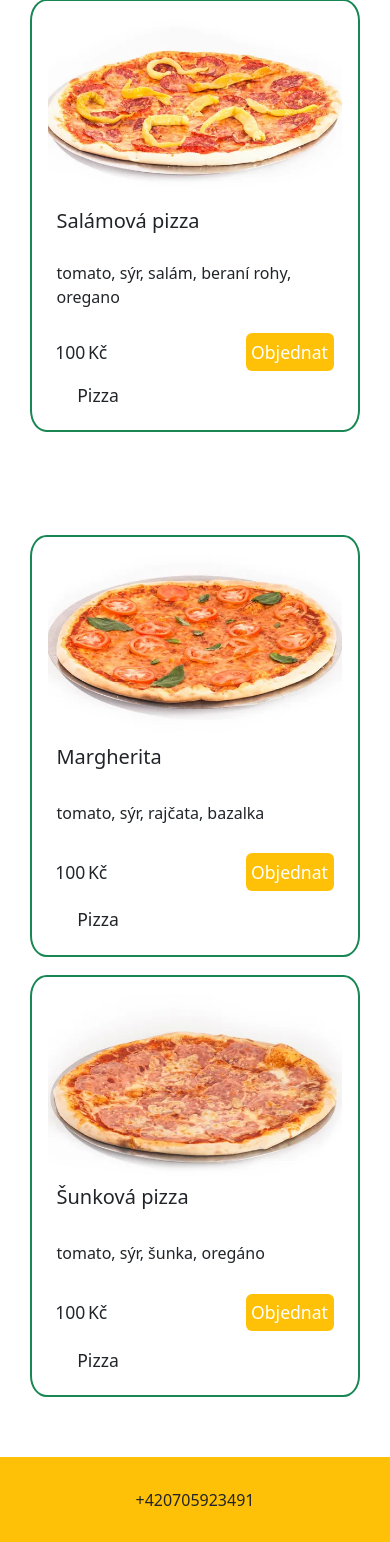
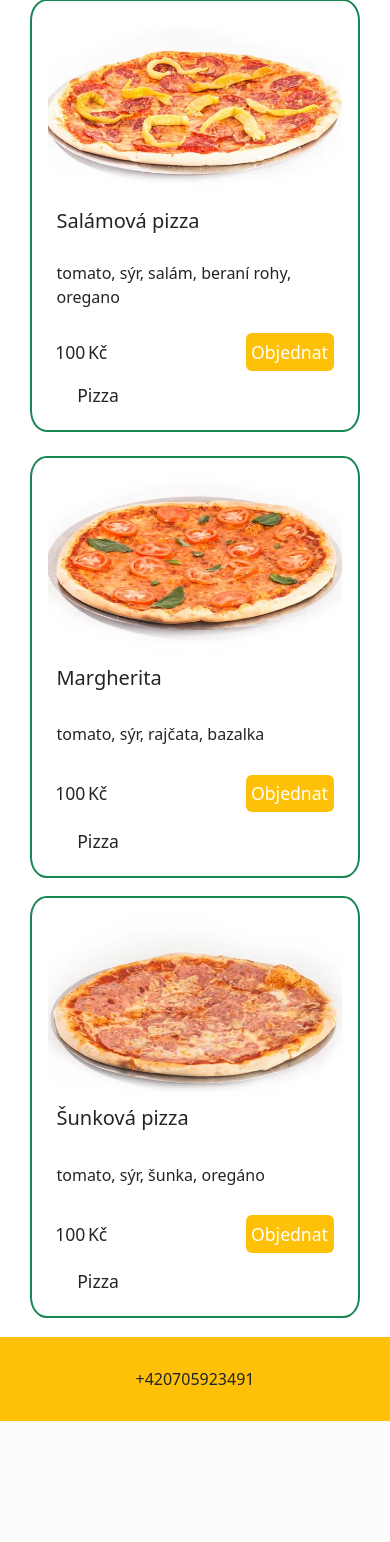
Before and after one commit to vldslvvasilec/Pizza-shop, a Python web app: template project_shop/shop_app/templates/Index_shop.html in a window 390 px wide. Shown: the part 997-2539 px from the top of the page. After the commit the page ends 2418 px from the top, so only its background shows below. Run offline with Jinja, Linux system fonts and the light colour scheme; the template is opened without the code that fills it, so the values that code supplies are empty.

Commit message:
adaptive2

```diff
--- a/project_shop/static/css/index.css
+++ b/project_shop/static/css/index.css
@@ -233,6 +233,10 @@
     -webkit-box-align: center;
         -ms-flex-align: center;
             align-items: center;
+    margin-bottom: 0;
+  }
+  .card-group:last-child {
+    margin-bottom: 0;
   }
   .card-item {
     max-width: 90%;
--- a/project_shop/static/scss/main/components/_adaptive.scss
+++ b/project_shop/static/scss/main/components/_adaptive.scss
@@ -7,10 +7,16 @@
         margin: 1% 0;
     }
 
+
     .card-group {
         flex-direction: column;
         gap: 0;
         align-items: center;
+        margin-bottom: 0;
+
+        &:last-child {
+            margin-bottom: 0;
+        }
     }
 
     .card-item {
```
Also changed, not shown: project_shop/static/css/index.min.css.
